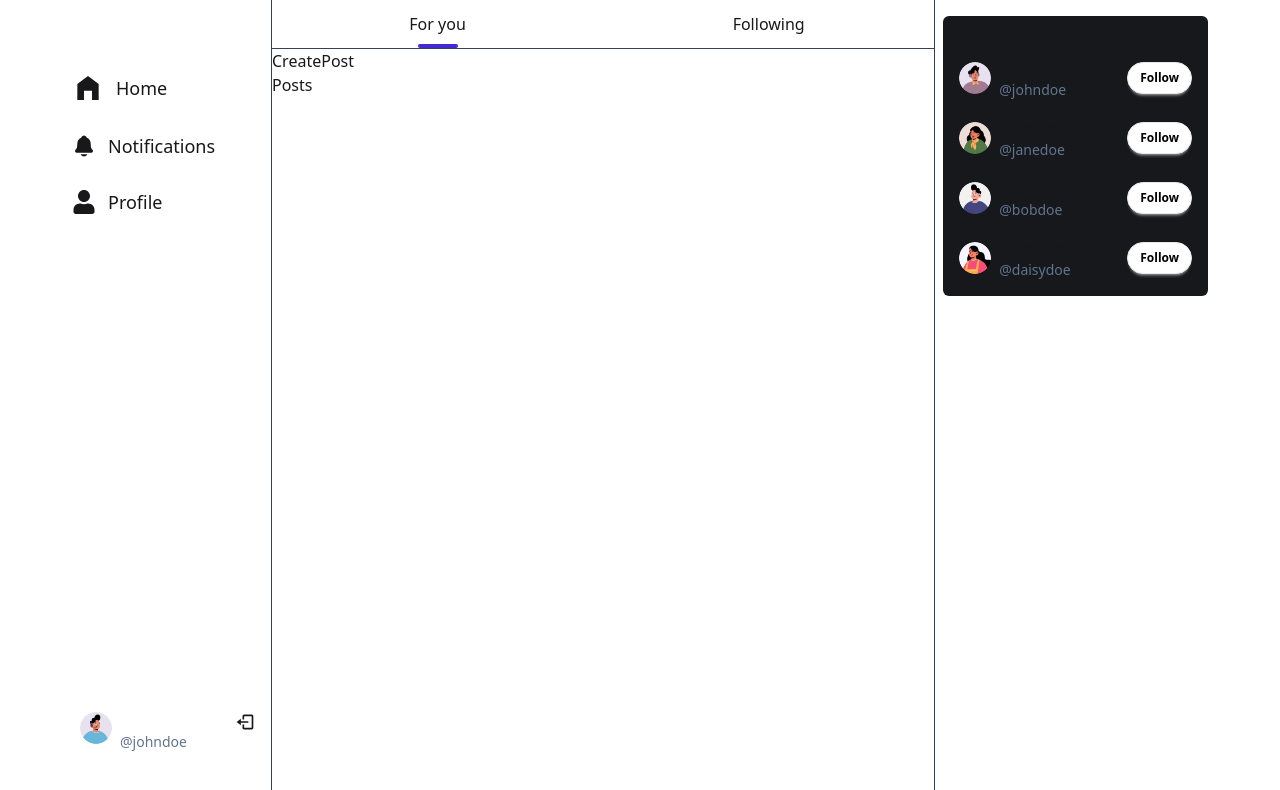
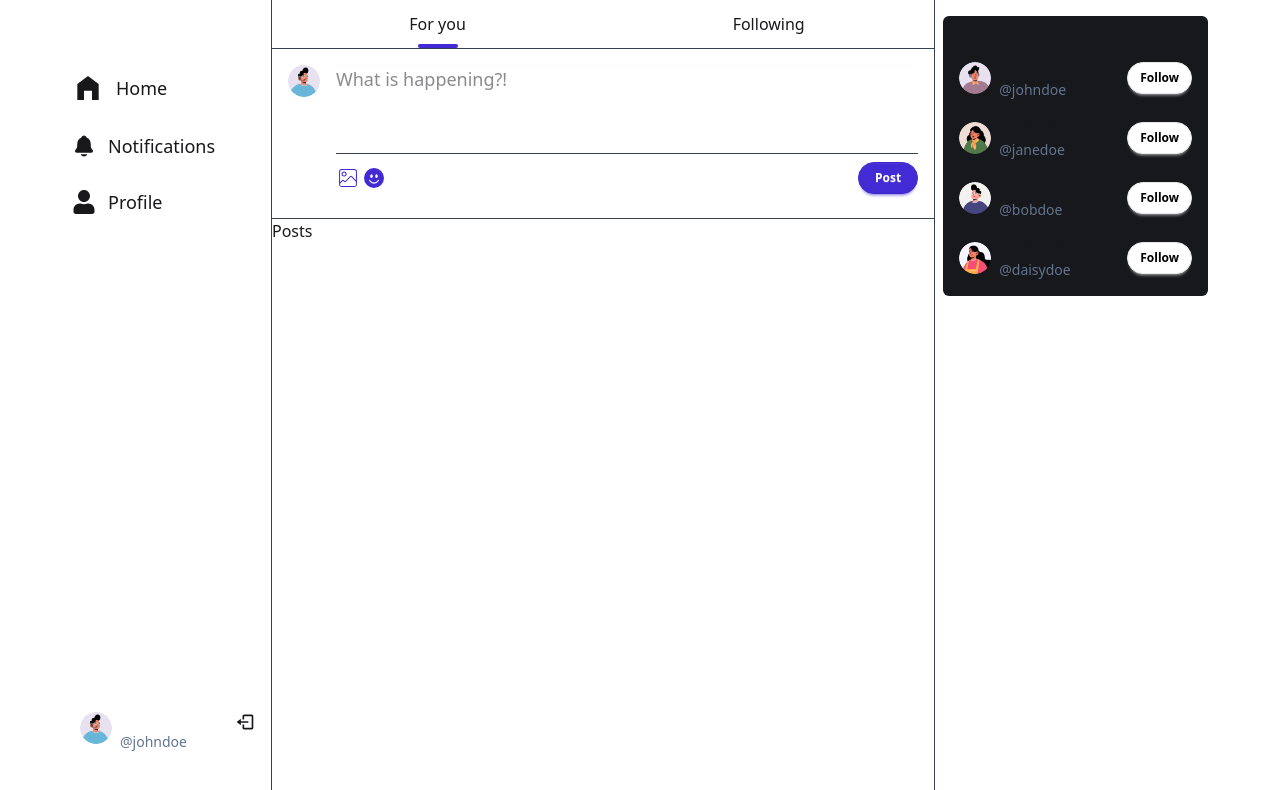
Before and after one commit to GerardZhou/Social-Media-App, a React (Vite) app in the folder frontend/: page / in a window 1280 px wide. Shown: the top 790 px of the page. Built offline with nearby package versions, Linux system fonts and the light colour scheme.

Commit message:
create post frontend functionality

```diff
--- a/frontend/src/pages/home/CreatePost.jsx
+++ b/frontend/src/pages/home/CreatePost.jsx
@@ -1,7 +1,89 @@
-import React from "react";
+import { CiImageOn } from "react-icons/ci";
+import { BsEmojiSmileFill } from "react-icons/bs";
+import { useRef, useState } from "react";
+import { IoCloseSharp } from "react-icons/io5";
 
 const CreatePost = () => {
-  return <div>CreatePost</div>;
+  const [text, setText] = useState("");
+  const [img, setImg] = useState(null);
+
+  const imgRef = useRef(null);
+
+  const isPending = false;
+  const isError = false;
+
+  const data = {
+    profileImg: "/avatars/boy1.png",
+  };
+
+  const handleSubmit = (e) => {
+    e.preventDefault();
+    alert("Post created successfully");
+  };
+
+  const handleImgChange = (e) => {
+    const file = e.target.files[0];
+    if (file) {
+      const reader = new FileReader();
+      reader.onload = () => {
+        setImg(reader.result);
+      };
+      reader.readAsDataURL(file);
+    }
+  };
+
+  return (
+    <div className="flex p-4 items-start gap-4 border-b border-gray-700">
+      <div className="avatar">
+        <div className="w-8 rounded-full">
+          <img src={data.profileImg || "/avatar-placeholder.png"} />
+        </div>
+      </div>
+      <form className="flex flex-col gap-2 w-full" onSubmit={handleSubmit}>
+        <textarea
+          className="textarea w-full p-0 text-lg resize-none border-none focus:outline-none  border-gray-800"
+          placeholder="What is happening?!"
+          value={text}
+          onChange={(e) => setText(e.target.value)}
+        />
+        {img && (
+          <div className="relative w-72 mx-auto">
+            <IoCloseSharp
+              className="absolute top-0 right-0 text-white bg-gray-800 rounded-full w-5 h-5 cursor-pointer"
+              onClick={() => {
+                setImg(null);
+                imgRef.current.value = null;
+              }}
+            />
+            <img
+              src={img}
+              className="w-full mx-auto h-72 object-contain rounded"
+            />
+          </div>
+        )}
+
+        <div className="flex justify-between border-t py-2 border-t-gray-700">
+          <div className="flex gap-1 items-center">
+            <CiImageOn
+              className="fill-primary w-6 h-6 cursor-pointer"
+              onClick={() => imgRef.current.click()}
+            />
+            <BsEmojiSmileFill className="fill-primary w-5 h-5 cursor-pointer" />
+          </div>
+          <input
+            type="file"
+            accept="image/*"
+            hidden
+            ref={imgRef}
+            onChange={handleImgChange}
+          />
+          <button className="btn btn-primary rounded-full btn-sm text-white px-4">
+            {isPending ? "Posting..." : "Post"}
+          </button>
+        </div>
+        {isError && <div className="text-red-500">Something went wrong</div>}
+      </form>
+    </div>
+  );
 };
-
 export default CreatePost;
```
